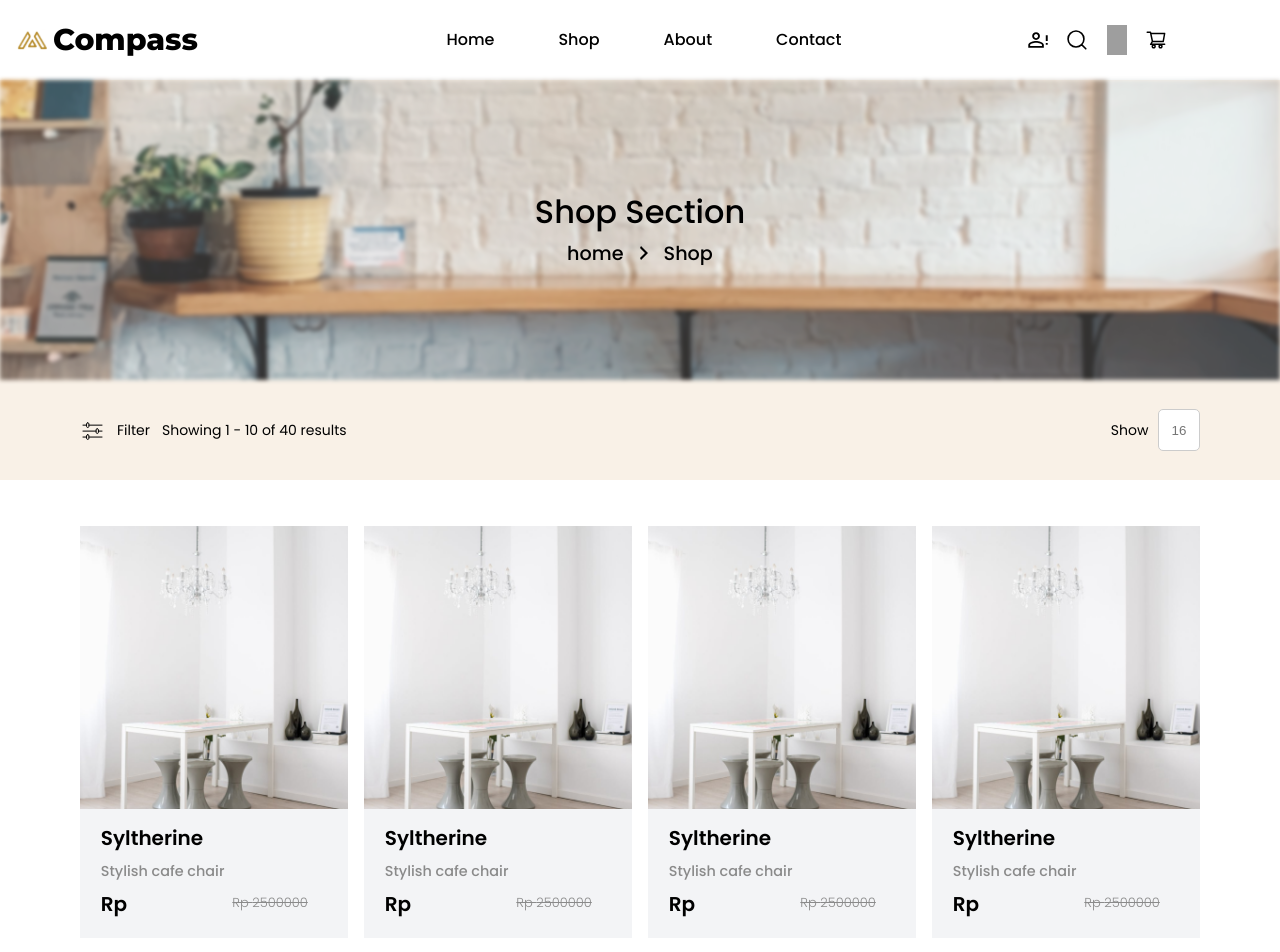
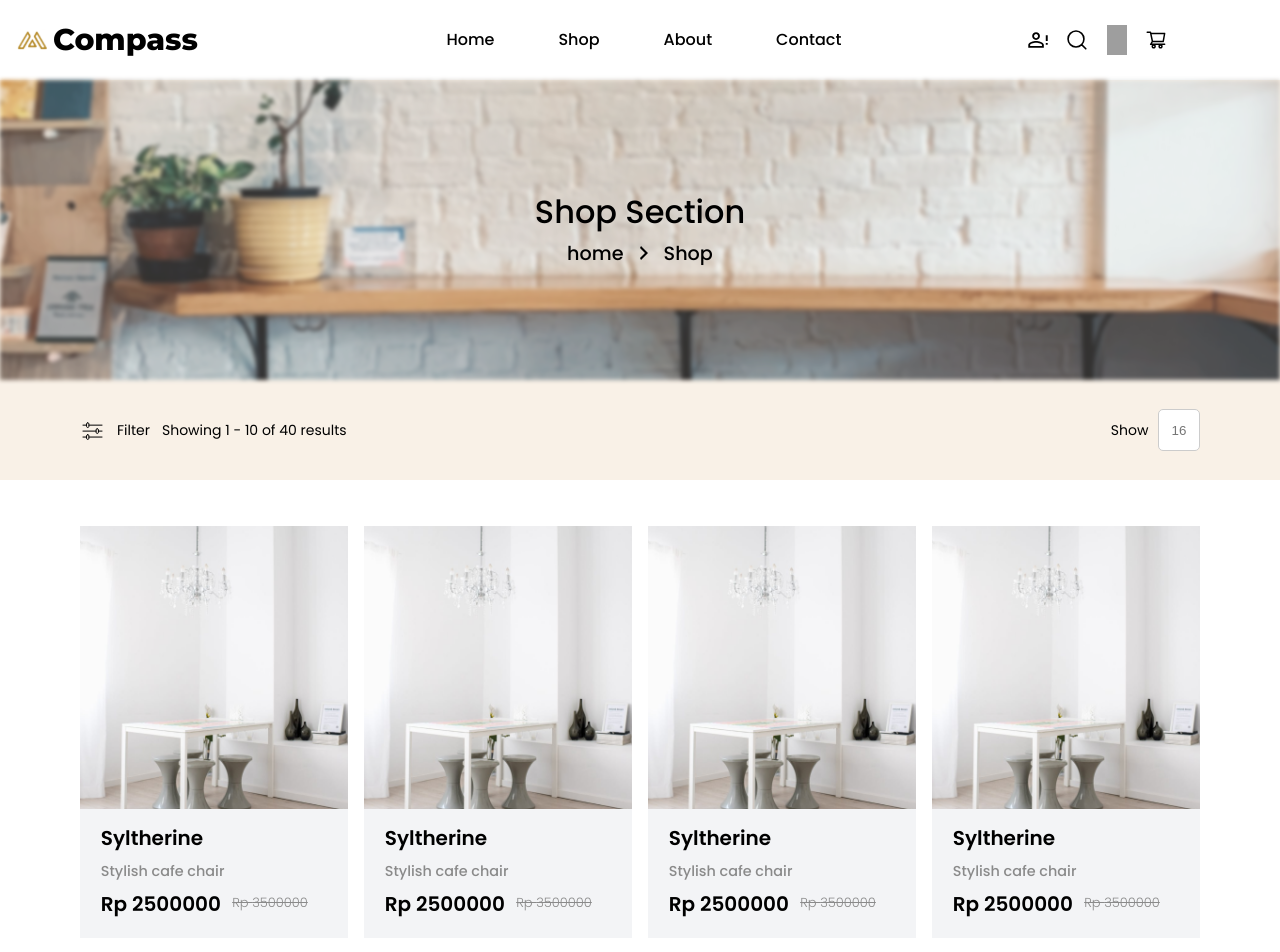
Before and after one commit to JhonyDomingos/result-list-de-e-ommerce, a React (Vite) app: page / in a window 1280 px wide. Shown: the top 952 px of the page. Built offline with nearby package versions, Linux system fonts and the light colour scheme; grey boxes are pictures that could not be loaded.

Commit message:
fix: fixing the result card was rendering on the wrong way

```diff
--- a/src/components/ResultList/ResultCard/ResultCard.tsx
+++ b/src/components/ResultList/ResultCard/ResultCard.tsx
@@ -13,8 +13,14 @@ export const ResultCard = ({ product }: IReusltCardProps) => {
       <h2>{product.name}</h2>
       <p>{product.description}</p>
       <div className={cardStyles.price}>
-        <p>Rp {product.originalPrice}</p>
-        {product.discountedPrice && <span>Rp {product.discountedPrice}</span>}
+        {product.discountedPrice && product.discountedPrice < product.price ? (
+          <>
+            <p className={cardStyles.discontedPrice}>Rp {product.discountedPrice}</p>
+            <p className={cardStyles.originalPrice}>Rp {product.price}</p>
+          </>
+        ) : (
+          <p className={cardStyles.defaultPrice}>Rp {product.price}</p>
+        )}
       </div>
     </li>
   );
--- a/src/components/ResultList/ResultCard/resultCard.module.css
+++ b/src/components/ResultList/ResultCard/resultCard.module.css
@@ -13,18 +13,14 @@
     font-weight: 600;
 }
 
-.cardList > p {
+.cardList>p {
     color: var(--text-gray-description);
     margin: 0.5rem 1.3rem;
     font-size: 0.9rem;
     font-weight: 500;
 }
 
-.price p {
-    font-size: 20px;
-    margin: .5rem 0 0 1.3rem;
-    font-weight: 600;
-}
+
 
 .price {
     width: 85%;
@@ -33,13 +29,26 @@
     align-items: center;
 }
 
-.price span {
+
+
+
+.originalPrice {
     font-size: 13px;
     font-weight: 300;
     color: var(--text-gray-description);
     text-decoration: line-through;
     margin-top: .3rem;
+
 }
+
+.discontedPrice,
+.defaultPrice {
+    font-size: 20px;
+    margin: .5rem 0 0 1.3rem;
+    font-weight: 600;
+
+}
+
 
 /* Image configuration*/
 .cardList figure {
```
